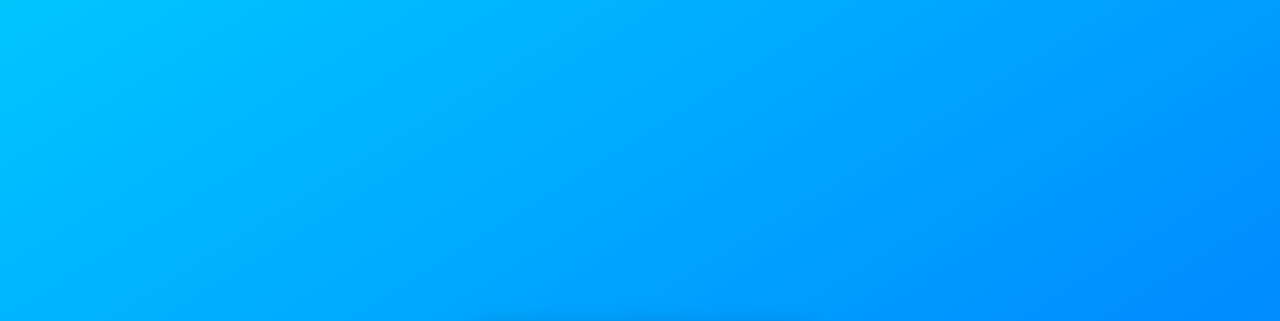
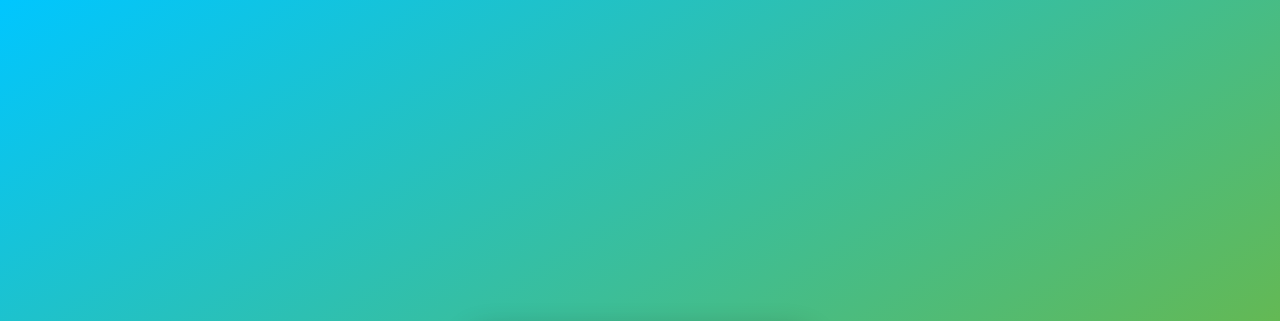
Before and after one commit to anfalsuriya081/digital-clock, a plain HTML site: page index.html in a window 1280 px wide. Shown: the top 321 px of the page. Drawn offline with Linux system fonts and the light colour scheme.

Commit message:
Update style.css

```diff
--- a/style.css
+++ b/style.css
@@ -12,7 +12,7 @@ body {
     justify-content: center;
     align-items: center;
     height: 100vh;
-    background: linear-gradient(to bottom right, #00c6ff, #0072ff); /* Blue Gradient */
+    background: linear-gradient(to bottom right, #00c6ff, #8eb30b); /* Blue Gradient */
     color: white;
 }
 
```
